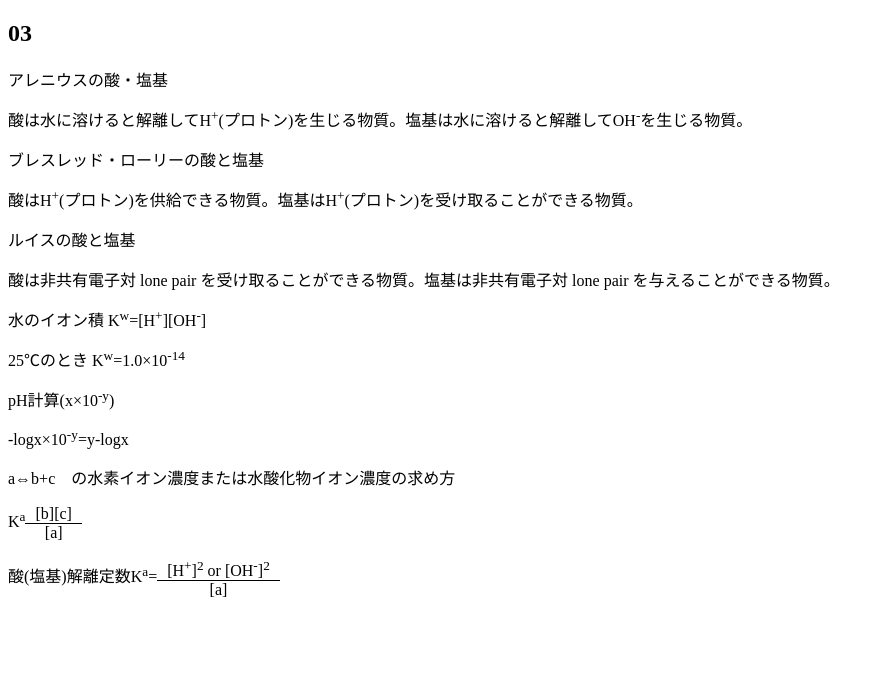
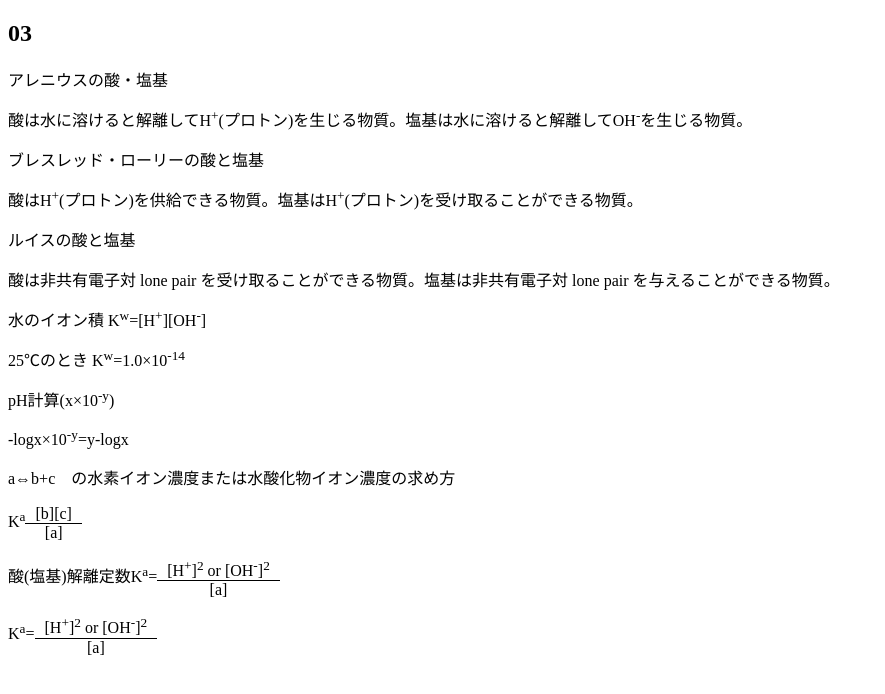
Before and after one commit to Leaf1243/ac-02, a plain HTML site: page index.html in a window 1280 px wide. Shown: the whole page, without its empty margins (0-885 px from the left). Drawn offline with Linux system fonts and the light colour scheme.

Commit message:
Update index.html

```diff
--- a/index.html
+++ b/index.html
@@ -27,7 +27,10 @@
  <span style="padding: 0 10px; border-bottom: 1px solid #000000;">[H<sup>+</sup>]<sup>2</sup> or [OH<sup>-</sup>]<sup>2</sup></span>
  <span style="padding: 0 10px;">[a]</span>
 </span></p>
-    <p></p>
+    <p>K<sup>a</sup>=<span style="display: inline-flex; flex-direction: column; vertical-align: middle; text-align: center;">
+ <span style="padding: 0 10px; border-bottom: 1px solid #000000;">[H<sup>+</sup>]<sup>2</sup> or [OH<sup>-</sup>]<sup>2</sup></span>
+ <span style="padding: 0 10px;">[a]</span>
+</span></p>
     <p></p>
     <p></p>
     <p></p>
```
